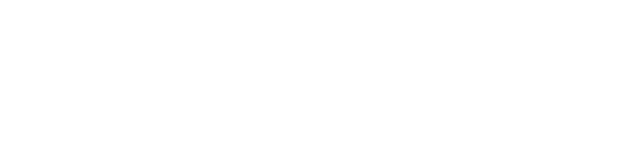
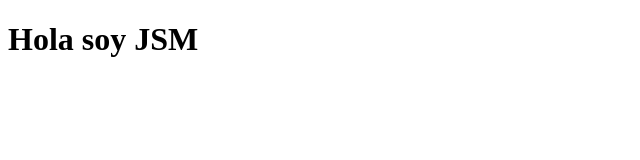
Before and after one commit to mariojimenezh/datw, a plain HTML site: page index.html in a window 1280 px wide. Shown: the whole page, without its empty margins (0-640 px from the left). Drawn offline with Linux system fonts and the light colour scheme.

Commit message:
Añadido H1

```diff
--- a/index.html
+++ b/index.html
@@ -7,6 +7,7 @@
   <title>Document</title>
 </head>
 <body>
+<h1> Hola  soy JSM </h1>
 
 </body>
 </html>
```
